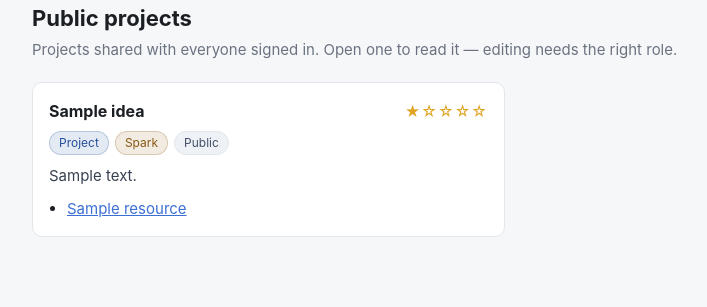
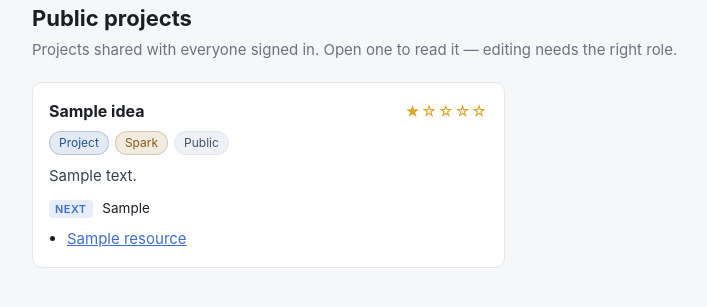
Before and after one commit to bzeitner/IdeaFlow, a Django app: page / in a window 1280 px wide. Shown: the part 153-460 px from the top of the page, without its empty margins (128-835 px from the left). Run offline with Django 5.2, Linux system fonts and the light colour scheme; a user stored in the database is signed in; data comes from the database, SQL or seed files in the repository; tables that the repository leaves empty hold one stand-in row (values such as "Sample post").

Commit message:
Show an idea's next action on its list cards
The saved next action now appears as a "Next" line on the idea cards in the
Current/Tracking/Archive tabs and the public home, so it's visible at a
glance, not only on the detail page.

Co-Authored-By: Claude Opus 4.8 <noreply@anthropic.com>

```diff
--- a/ideas/static/ideas/app.css
+++ b/ideas/static/ideas/app.css
@@ -123,6 +123,12 @@ table.tracking { width: 100%; border-collapse: collapse; background: var(--panel
 .rate-agent-note { font-size: 11px; margin-left: 4px; }
 .pager { display: flex; align-items: center; gap: 12px; margin-top: 16px; }
 
+/* Next action on cards */
+.next-line { margin: 8px 0 0; font-size: 13.5px; color: var(--ink); }
+.next-tag { display: inline-block; font-size: 11px; font-weight: 600; text-transform: uppercase;
+  letter-spacing: .04em; color: var(--accent); background: color-mix(in srgb, var(--accent) 12%, transparent);
+  border-radius: 4px; padding: 1px 6px; margin-right: 6px; vertical-align: middle; }
+
 /* Next action (idea detail) */
 .next-action { background: color-mix(in srgb, var(--accent) 7%, var(--panel));
   border: 1px solid color-mix(in srgb, var(--accent) 25%, var(--line));
--- a/ideas/templates/ideas/_card.html
+++ b/ideas/templates/ideas/_card.html
@@ -9,6 +9,7 @@
     {% if idea.is_public %}<span class="pill">Public</span>{% endif %}
   </div>
   {% if idea.summary %}<p class="summary">{{ idea.summary }}</p>{% endif %}
+  {% if idea.next_action %}<p class="next-line"><span class="next-tag">Next</span> {{ idea.next_action }}</p>{% endif %}
   {% if idea.resources.all %}
     <ul class="resources">
       {% for r in idea.resources.all %}
```
Also changed, not shown: ideas/tests/test_views.py (+10 -0 lines).
